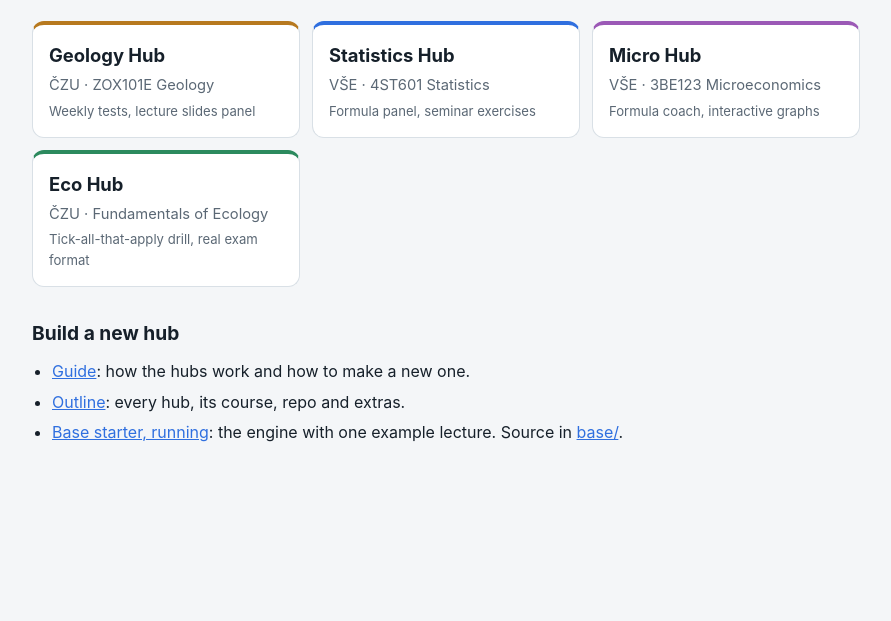
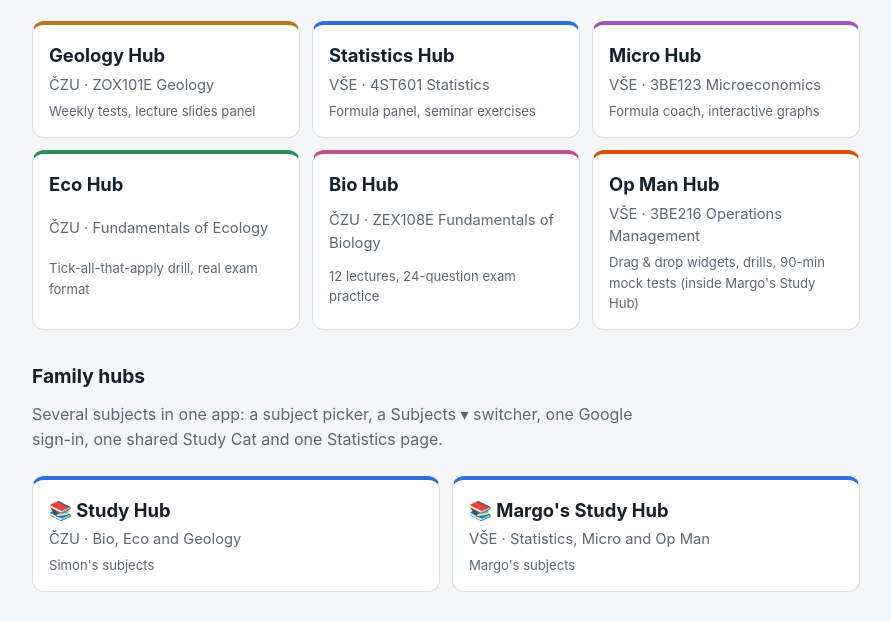
Before and after one commit to mrsimonm/hub-kit, a plain HTML site: page index.html in a window 1280 px wide. Shown: the part 159-780 px from the top of the page, without its empty margins (194-1085 px from the left). Drawn offline with Linux system fonts and the light colour scheme.

Commit message:
Hub Kit landing page: add Bio Hub, Op Man Hub and the two family hubs; Op Man has no standalone site yet
Co-Authored-By: Claude Opus 5.5 <noreply@anthropic.com>

```diff
--- a/index.html
+++ b/index.html
@@ -31,12 +31,21 @@ a{color:var(--acc)}
   <a class="hub" style="--c:#2f6fdf" href="https://mrsimonm.github.io/stats-hub/"><b>Statistics Hub</b><span>VŠE · 4ST601 Statistics</span><small>Formula panel, seminar exercises</small></a>
   <a class="hub" style="--c:#9b59b6" href="https://mrsimonm.github.io/micro-hub/"><b>Micro Hub</b><span>VŠE · 3BE123 Microeconomics</span><small>Formula coach, interactive graphs</small></a>
   <a class="hub" style="--c:#2c8a5e" href="https://mrsimonm.github.io/eco-hub/"><b>Eco Hub</b><span>ČZU · Fundamentals of Ecology</span><small>Tick-all-that-apply drill, real exam format</small></a>
+  <a class="hub" style="--c:#c0508a" href="https://mrsimonm.github.io/bio-hub/"><b>Bio Hub</b><span>ČZU · ZEX108E Fundamentals of Biology</span><small>12 lectures, 24-question exam practice</small></a>
+  <a class="hub" style="--c:#d35400" href="https://mrsimonm.github.io/margo-hub/opman/"><b>Op Man Hub</b><span>VŠE · 3BE216 Operations Management</span><small>Drag &amp; drop widgets, drills, 90-min mock tests (inside Margo's Study Hub)</small></a>
+</div>
+<h2>Family hubs</h2>
+<p class="lede">Several subjects in one app: a subject picker, a Subjects ▾ switcher, one Google sign-in, one shared Study Cat and one Statistics page.</p>
+<div class="grid">
+  <a class="hub" style="--c:var(--acc)" href="https://mrsimonm.github.io/study-hub/"><b>📚 Study Hub</b><span>ČZU · Bio, Eco and Geology</span><small>Simon's subjects</small></a>
+  <a class="hub" style="--c:var(--acc)" href="https://mrsimonm.github.io/margo-hub/"><b>📚 Margo's Study Hub</b><span>VŠE · Statistics, Micro and Op Man</span><small>Margo's subjects</small></a>
 </div>
 <h2>Build a new hub</h2>
 <ul>
   <li><a href="https://github.com/mrsimonm/hub-kit/blob/main/GUIDE.md">Guide</a>: how the hubs work and how to make a new one.</li>
   <li><a href="https://github.com/mrsimonm/hub-kit/blob/main/OUTLINE.md">Outline</a>: every hub, its course, repo and extras.</li>
   <li><a href="base/">Base starter, running</a>: the engine with one example lecture. Source in <a href="https://github.com/mrsimonm/hub-kit/tree/main/base">base/</a>.</li>
+  <li><a href="https://github.com/mrsimonm/hub-kit/tree/main/shell">Shared hub shell</a>: the picker, switcher, Study Cat and stats for every family hub, built with <code>node tools/build.js all</code> (Guide, section 7).</li>
 </ul>
 </main>
 </body>
```
Also changed, not shown: 1 other file.
